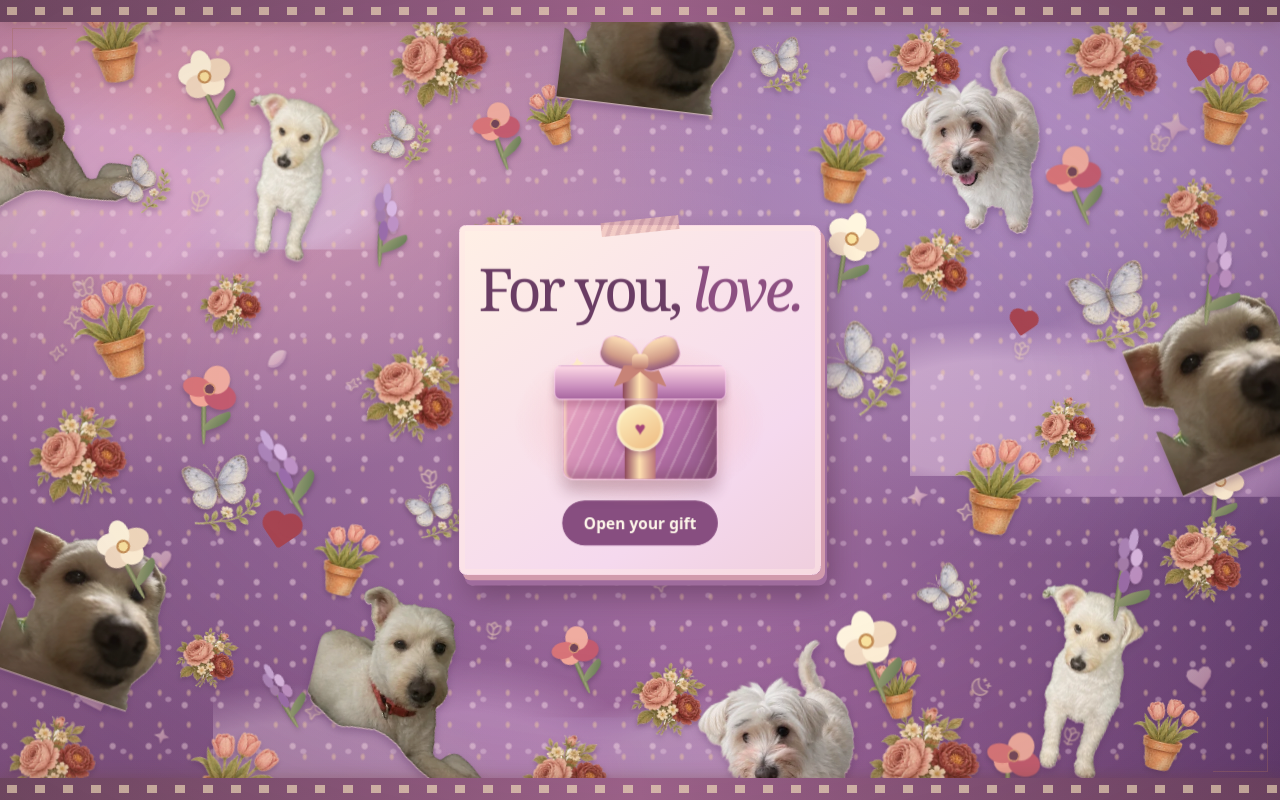
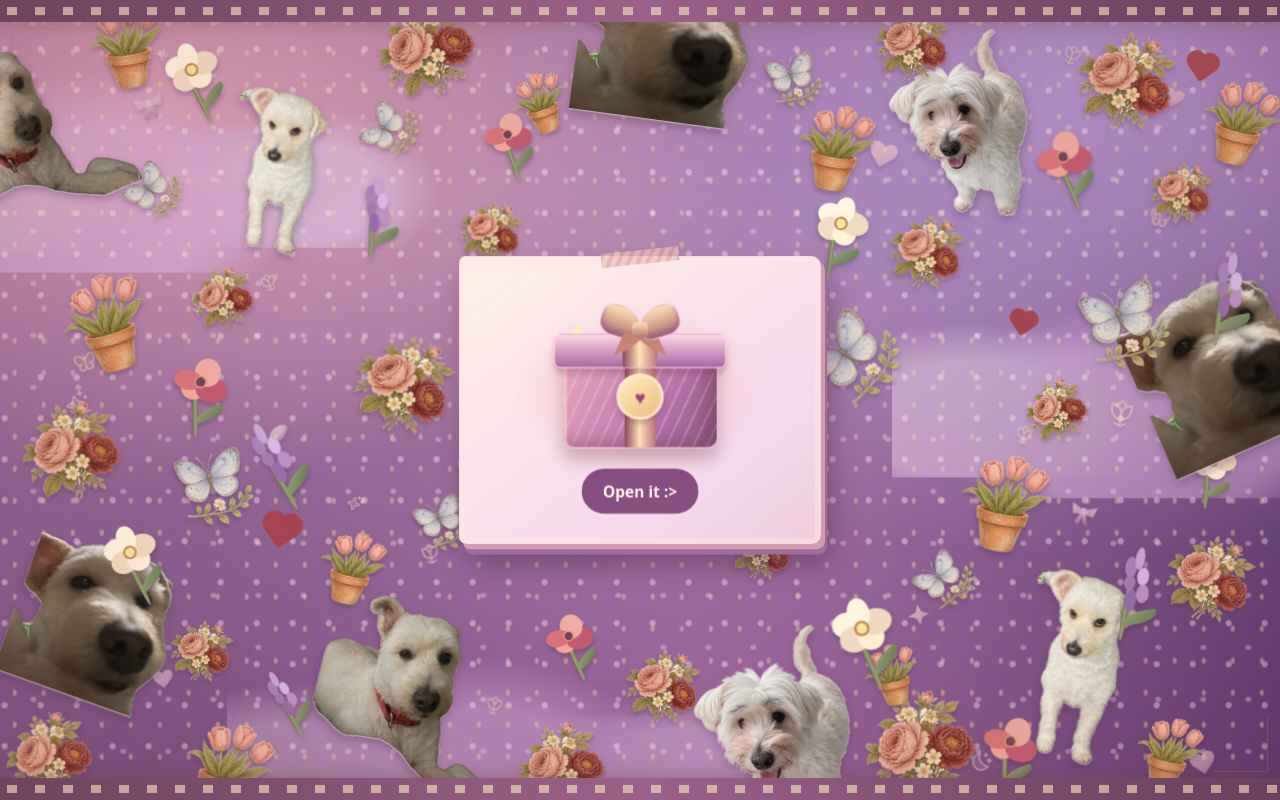
Before and after one commit to tristanjake23/for-you, a React (Vite) app: page / in a window 1280 px wide. Built offline with nearby package versions, Linux system fonts and the light colour scheme.

Commit message:
Update main.tsx

```diff
--- a/src/main.tsx
+++ b/src/main.tsx
@@ -101,7 +101,6 @@ function App() {
         <main className="gift-screen" onPointerMove={tiltGift} onPointerLeave={resetGiftTilt}>
           <GiftWallpaper paused={isOpening} />
           <motion.div className="gift-card" style={{ rotateX: cardTiltX, rotateY: cardTiltY }}>
-            <h1>For you, <em>love.</em></h1>
             <div className="gift-stage">
               <button
                 className="gift-button"
@@ -146,7 +145,7 @@ function App() {
                     <span className="gift-bow"><i /><b /></span>
                   </motion.span>
                 </span>
-                <span className="button-label">{isOpening ? "Opening…" : "Open your gift"}</span>
+                <span className="button-label">{isOpening ? "Opening…" : "Open it :>"}</span>
               </button>
             </div>
           </motion.div>
```
